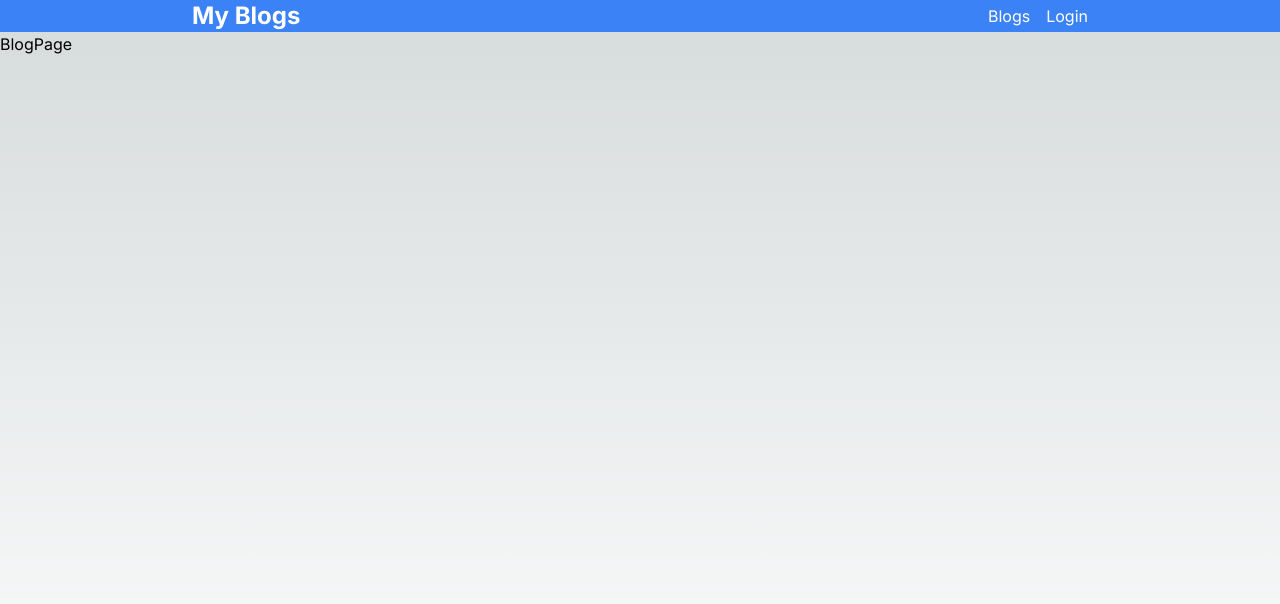
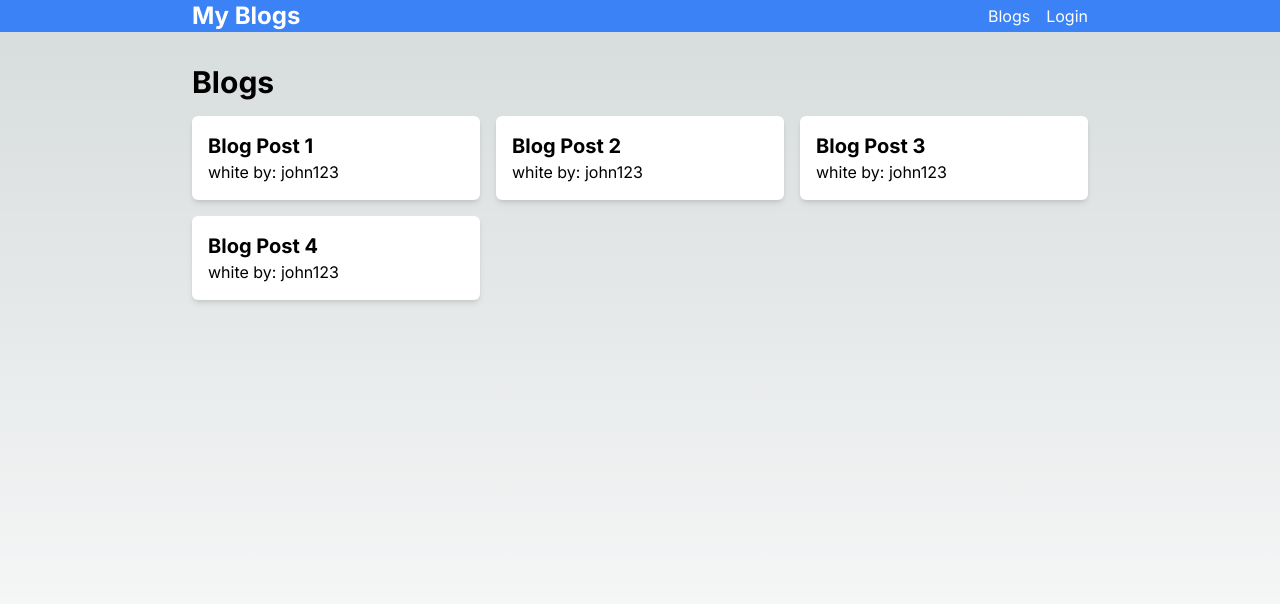
Before and after one commit to shohedul1/next.js-full-stack-blog, a Next.js app: page /blogs in a window 1280 px wide. Shown: the top 604 px of the page. Built offline with nearby package versions, Linux system fonts and the light colour scheme.

Commit message:
shohidul5

```diff
--- /dev/null
+++ b/src/app/blogs/[id]/page.tsx
@@ -0,0 +1,17 @@
+import Comments from "@/components/comments";
+
+
+const BlogDetailPage = () => {
+  return (
+    <div className="max-w-4xl mx-auto py-8">
+        <h1 className="text-3xl font-bold">Post one</h1>
+        <p>Written by: john doe</p>
+        <div className="mt-4">
+            Lorem ipsum dolor sit amet, consectetur adipisicing elit. Quas, earum.
+        </div>
+        <Comments/>
+    </div>
+  )
+}
+
+export default BlogDetailPage;
--- a/src/app/blogs/page.tsx
+++ b/src/app/blogs/page.tsx
@@ -1,8 +1,23 @@
+import { posts } from "@/data/posts";
+import Link from "next/link";
 
 
 const BlogPage = () => {
   return (
-    <div>BlogPage</div>
+    <div className="max-w-4xl mx-auto py-8">
+        <h1 className="text-3xl font-bold mb-4">Blogs</h1>
+        <div className="grid grid-cols-1 sm:grid-cols-2 md:grid-cols-3 gap-4">
+           {
+           posts.map(post=>(
+            <Link href={`/blogs/${post.id}`} className="bg-white p-4 rounded-md shadow-md">
+                <h2 className="text-xl font-bold">{post.title}</h2>
+                <p>white by: {post.username}</p>
+
+            </Link>
+           ))
+           }
+        </div>
+    </div>
   )
 }
 
--- a/src/app/layout.tsx
+++ b/src/app/layout.tsx
@@ -1,7 +1,7 @@
 import type { Metadata } from 'next'
 import { Inter } from 'next/font/google'
 import './globals.css'
-import Header from '@/components/Header'
+import Header from '@/components/Header';
 
 const inter = Inter({ subsets: ['latin'] })
 
--- /dev/null
+++ b/src/components/comments.tsx
@@ -0,0 +1,9 @@
+
+
+const Comments = () => {
+  return (
+    <div className="mt-8">Comments</div>
+  )
+}
+
+export default Comments;
--- /dev/null
+++ b/src/data/posts.ts
@@ -0,0 +1,26 @@
+export const posts =[
+    {
+        id:1,
+        title: 'Blog Post 1',
+        content: 'this is content post',
+        username: 'john123'
+    },
+    {
+        id:2,
+        title: 'Blog Post 2',
+        content: 'this is content post',
+        username: 'john123'
+    },
+    {
+        id:3,
+        title: 'Blog Post 3',
+        content: 'this is content post',
+        username: 'john123'
+    },
+    {
+        id:4,
+        title: 'Blog Post 4',
+        content: 'this is content post',
+        username: 'john123'
+    }
+]
```
